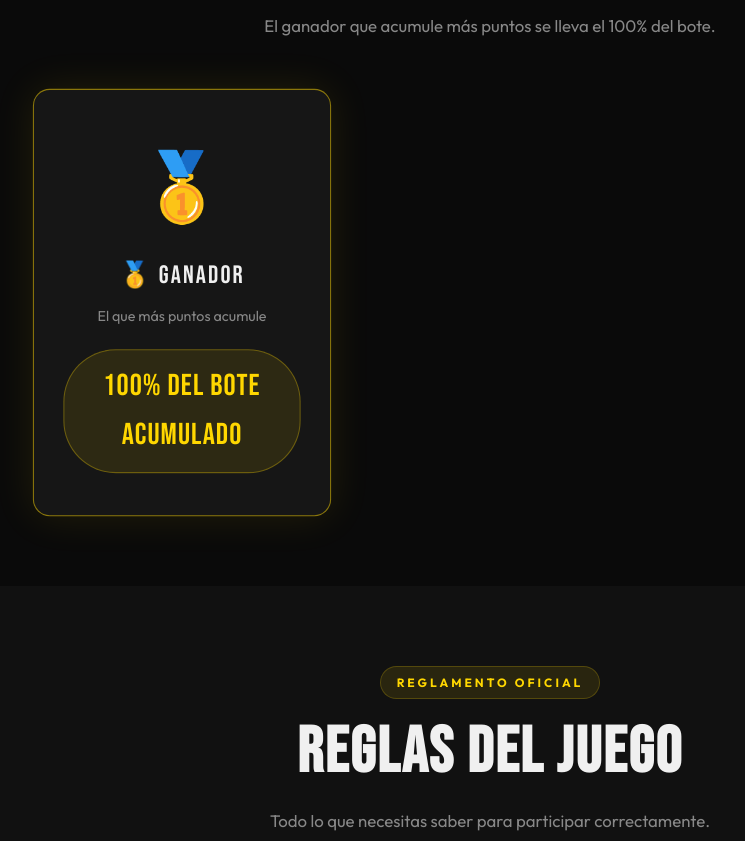
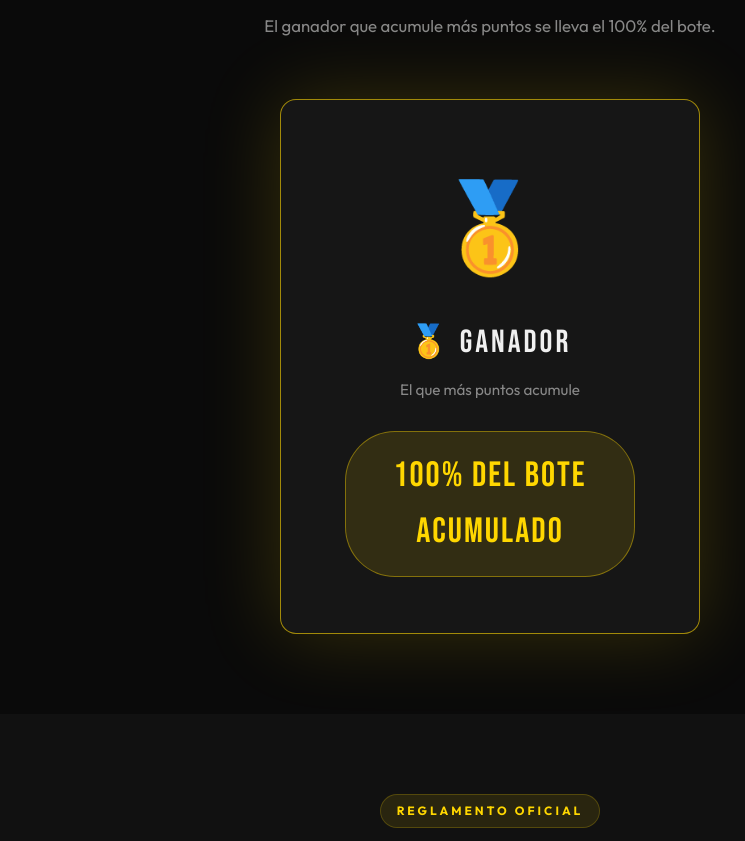
Before and after one commit to Tapr16/PollaMundialista, a plain HTML site: page index.html in a window 1280 px wide. Shown: the part 1875-2716 px from the top of the page, without its empty margins (150-895 px from the left). Drawn offline with Linux system fonts and the light colour scheme.

Commit message:
fix: centrar y mejorar tarjeta de PREMIOS para un solo ganador

```diff
--- a/css/index.css
+++ b/css/index.css
@@ -405,8 +405,8 @@ section {
 .premios-section { background: var(--dark); }
 
 .premios-grid {
-  display: grid;
-  grid-template-columns: repeat(3, 1fr);
+  display: flex;
+  justify-content: center;
   gap: 24px;
   max-width: 900px;
   margin: 0 auto;
@@ -414,45 +414,47 @@ section {
 
 .premio-card {
   background: var(--dark-card);
-  border: 1px solid var(--border);
+  border: 1px solid rgba(255, 215, 0, 0.5);
   border-radius: var(--radius);
-  padding: 40px 28px;
+  padding: 56px 64px;
   text-align: center;
   position: relative;
   overflow: hidden;
   transition: all 0.3s ease;
+  box-shadow: 0 0 60px rgba(255, 215, 0, 0.12);
+  max-width: 420px;
+  width: 100%;
 }
 
 .premio-card.first {
-  transform: scale(1.05);
-  border-color: rgba(255, 215, 0, 0.5);
-  box-shadow: 0 0 40px rgba(255, 215, 0, 0.1);
+  border-color: rgba(255, 215, 0, 0.6);
+  box-shadow: 0 0 80px rgba(255, 215, 0, 0.18);
 }
 
-.premio-card:hover { transform: scale(1.07); }
+.premio-card:hover { transform: translateY(-6px); box-shadow: 0 0 100px rgba(255, 215, 0, 0.25); }
 
-.premio-card .medal-big { font-size: 4rem; margin-bottom: 16px; display: block; }
+.premio-card .medal-big { font-size: 5.5rem; margin-bottom: 20px; display: block; }
 .premio-card .lugar {
   font-family: 'Bebas Neue', sans-serif;
-  font-size: 1.5rem;
-  letter-spacing: 2px;
-  margin-bottom: 8px;
+  font-size: 2rem;
+  letter-spacing: 3px;
+  margin-bottom: 10px;
 }
 
 .premio-card .desc {
-  font-size: 0.85rem;
+  font-size: 0.95rem;
   color: var(--text-muted);
-  margin-bottom: 20px;
+  margin-bottom: 28px;
 }
 
 .premio-card .monto {
   font-family: 'Bebas Neue', sans-serif;
-  font-size: 1.8rem;
-  letter-spacing: 1px;
-  padding: 12px 24px;
+  font-size: 2.2rem;
+  letter-spacing: 2px;
+  padding: 16px 36px;
   border-radius: 50px;
-  background: rgba(255, 215, 0, 0.1);
-  border: 1px solid rgba(255, 215, 0, 0.3);
+  background: rgba(255, 215, 0, 0.12);
+  border: 1px solid rgba(255, 215, 0, 0.4);
   color: var(--gold);
 }
 
```
